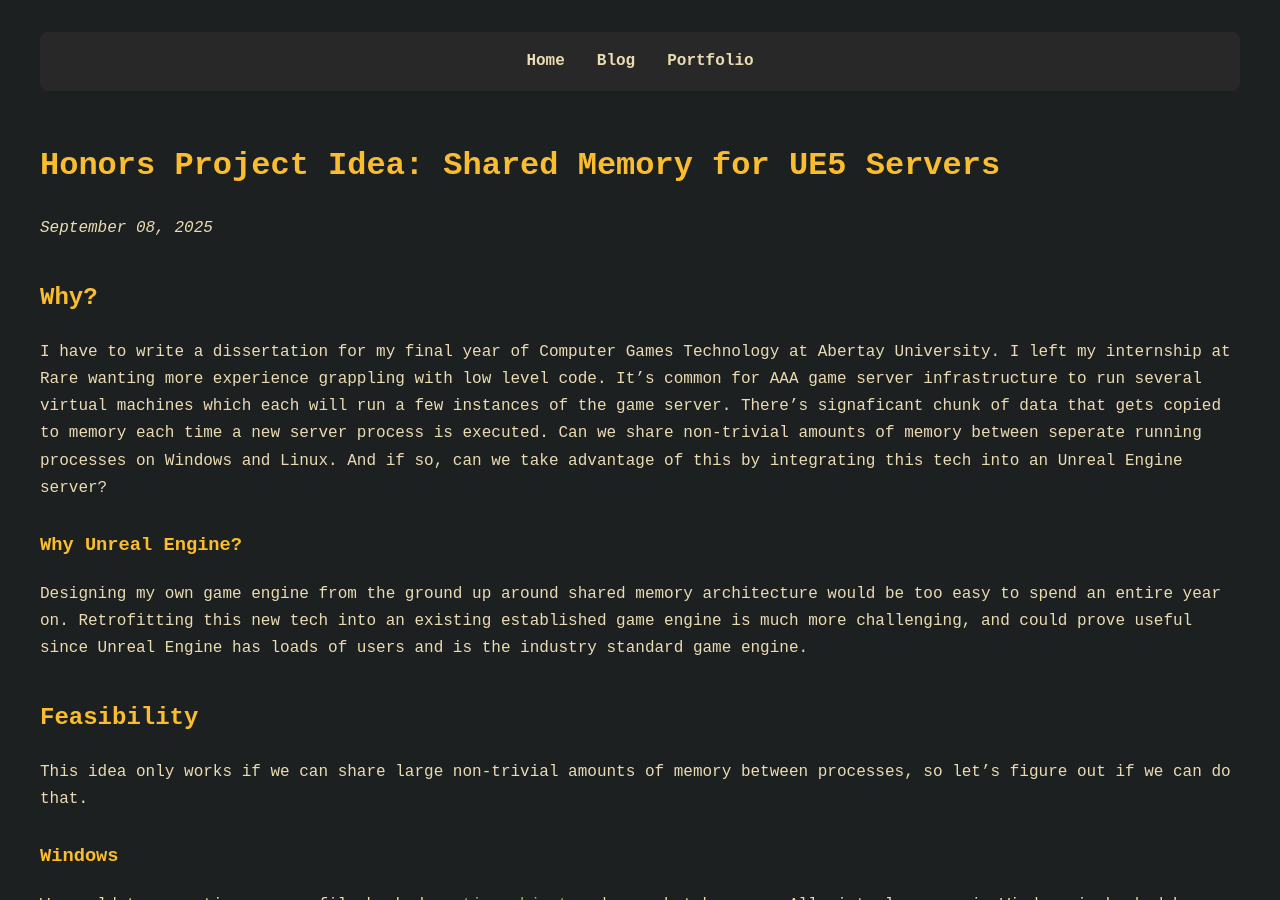
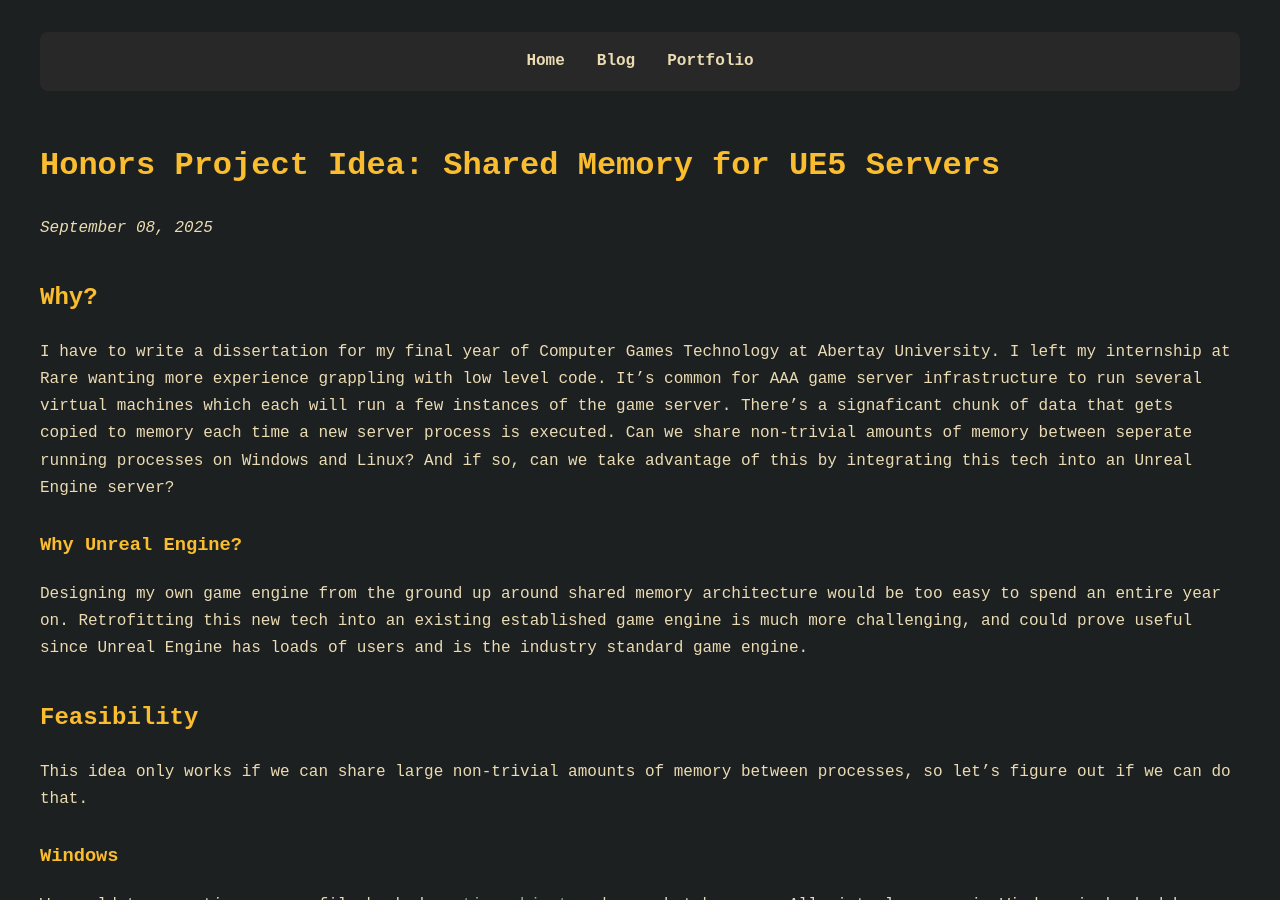
Before and after one commit to goopey7/personal-site, a Jekyll site: the page built from _posts/2025-09-08-SharedMemoryIdea.md, in a window 1280 px wide and 900 px high. Built offline with Jekyll 4.4.1, drawn with Linux system fonts in a browser that asks for light colours; comment, search, counter and statistics services are not loaded.

Commit message:
forgot a word lol

```diff
--- a/_posts/2025-09-08-SharedMemoryIdea.md
+++ b/_posts/2025-09-08-SharedMemoryIdea.md
@@ -7,7 +7,7 @@ description: "Can we share memory across servers on a VM?"
 ---
 
 ## Why?
-I have to write a dissertation for my final year of Computer Games Technology at Abertay University. I left my internship at Rare wanting more experience grappling with low level code. It's common for AAA game server infrastructure to run several virtual machines which each will run a few instances of the game server. There's signaficant chunk of data that gets copied to memory each time a new server process is executed. Can we share non-trivial amounts of memory between seperate running processes on Windows and Linux. And if so, can we take advantage of this by integrating this tech into an Unreal Engine server?
+I have to write a dissertation for my final year of Computer Games Technology at Abertay University. I left my internship at Rare wanting more experience grappling with low level code. It's common for AAA game server infrastructure to run several virtual machines which each will run a few instances of the game server. There's a signaficant chunk of data that gets copied to memory each time a new server process is executed. Can we share non-trivial amounts of memory between seperate running processes on Windows and Linux? And if so, can we take advantage of this by integrating this tech into an Unreal Engine server?
 
 ### Why Unreal Engine?
 Designing my own game engine from the ground up around shared memory architecture would be too easy to spend an entire year on. Retrofitting this new tech into an existing established game engine is much more challenging, and could prove useful since Unreal Engine has loads of users and is the industry standard game engine.
```
